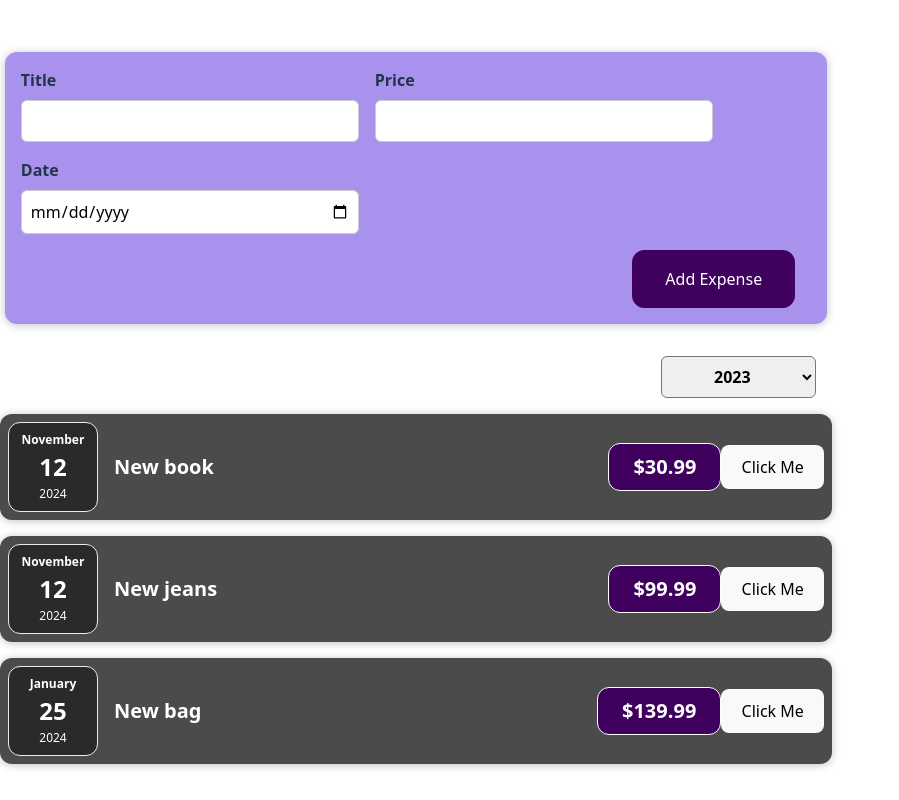
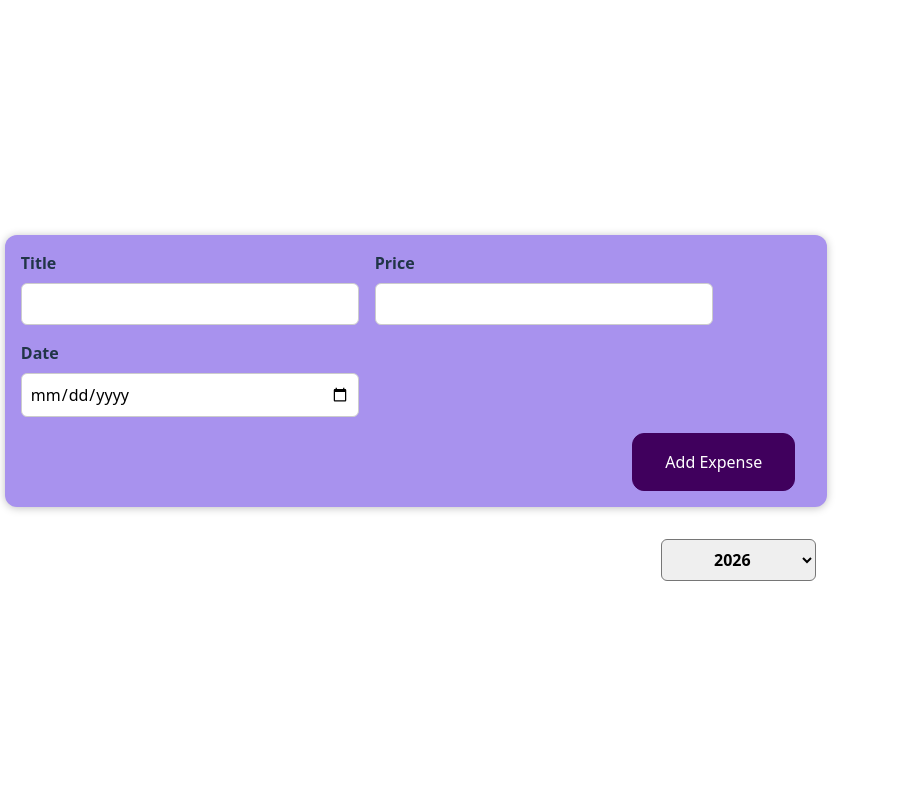
Before and after one commit to Jarthesecond2/expenses, a React (Vite) app: page / in a window 1280 px wide. Shown: the whole page, without its empty margins (0-899 px from the left). Built offline with nearby package versions, Linux system fonts and the light colour scheme.

Commit message:
Ülesanne 5 - aasta järgi filtreeritud andmete kuvamine

```diff
--- a/src/App.jsx
+++ b/src/App.jsx
@@ -7,7 +7,7 @@ import ExpenseFilter from "./components/Expenses/ExpensesFilter";
 const DYMMY_EXPENSES = [
   {
     id:'id1',
-    date: new Date(2024, 10, 12),
+    date: new Date(2023, 10, 12),
     title: 'New book',
     price: 30.99
   },
@@ -27,21 +27,31 @@ const DYMMY_EXPENSES = [
 
 const App = () => {
   const [expenses, setExpenses] = useState(DYMMY_EXPENSES);
+  const [filteredYear, setFilteredYear] = useState("2026");
 
   const addExpenseHandler = (expense) => {
      setExpenses((prevExpenses) => {
-      return [expense, ...previousExpenses];
-     })
+      return [expense, ...prevExpenses];
+     });
   };
+
+  const filterChangeHandler = (selectedYear) => {
+    setFilteredYear(selectedYear);
+  };
+
+  const filteredExpenses = expenses.filter((expense) => {
+    return expense.date.getFullYear().toString() === filteredYear;
+  });
 
   return (
     <div className="App">
       <NewExpense onAddExpense={addExpenseHandler}></NewExpense>
-      <ExpenseFilter />
-      <ExpenseItem data={DYMMY_EXPENSES[0]} />
-      <ExpenseItem data={DYMMY_EXPENSES[1]} />
-      <ExpenseItem data={DYMMY_EXPENSES[2]} />
+      <ExpenseFilter selected={filteredYear} onChangeFilter={filterChangeHandler} />
+      {filteredExpenses.map((expense) => (
+        <ExpenseItem key={expense.id} data={expense} />
+      ))}
     </div>
   );
-}
-export default App
+};
+
+export default App;
--- a/src/components/Expenses/ExpensesFilter.jsx
+++ b/src/components/Expenses/ExpensesFilter.jsx
@@ -1,4 +1,3 @@
-
 import './ExpensesFilter.css';
 
 const ExpensesFilter = (props) => {
```
Also changed, not shown: src/components/Expenses/Expenses.jsx (+5 -5 lines).
